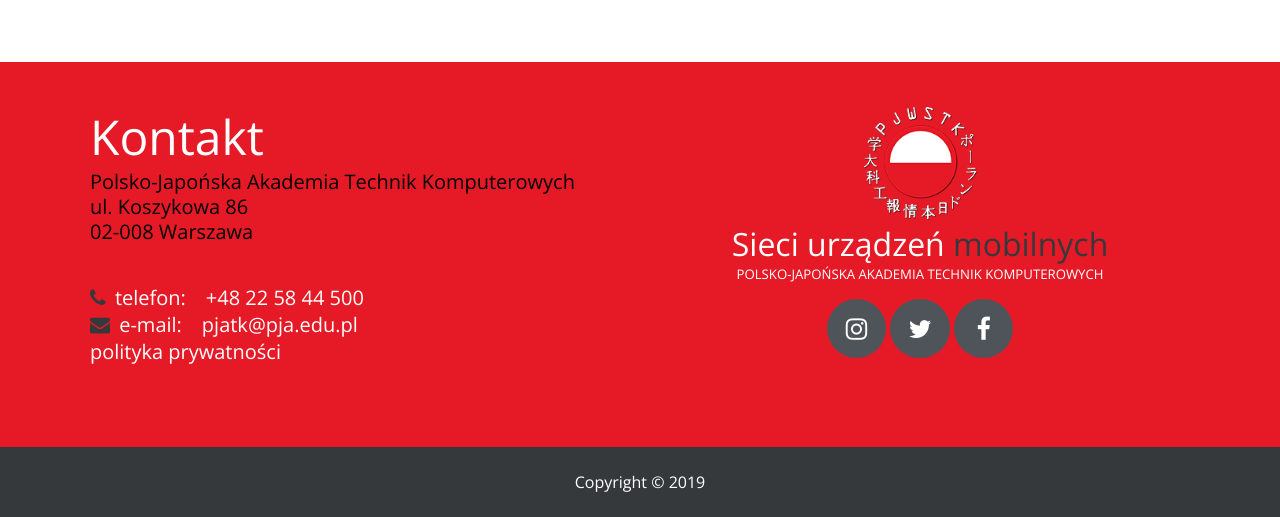
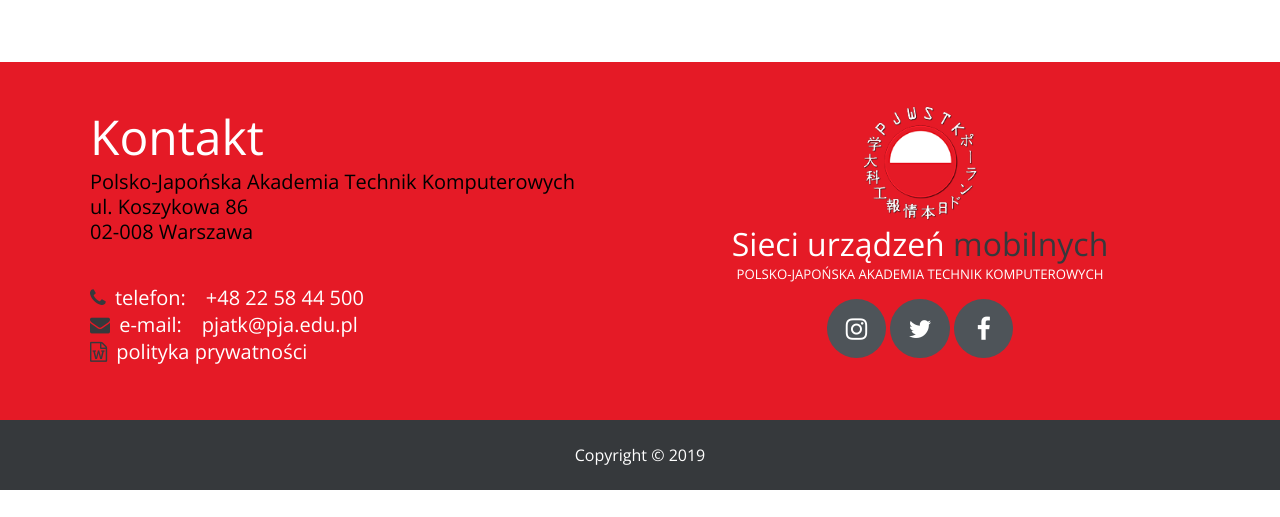
Before and after one commit to PJATK-SUM/PJATK-SUM.github.io, a Jekyll site: the page built from index.html, in a window 1280 px wide. Shown: the part 5771-6288 px from the top of the page. Built offline with Jekyll 4.4.1, drawn with Linux system fonts in a browser that asks for light colours; nearby versions of some CDN libraries; after the commit the page ends 6261 px from its top, so only the background shows below that.

```diff
--- a/_includes/homepage/contact.html
+++ b/_includes/homepage/contact.html
@@ -14,9 +14,12 @@
                     <dd>
                         <a href="mailto:pjatk@pja.edu.pl"> pjatk@pja.edu.pl</a>
                     </dd>
-                    <dd>
-                        <a href="docs/Polityka-prywatności-aplikacji-mobilnej.docx"> {{ i18n.contact.privacy }}</a>
-                    </dd>
+                    <dt>
+                        <a href="docs/Polityka-prywatności-aplikacji-mobilnej.docx">
+                            <i class="fa fa-file-word-o"></i>
+                            {{ i18n.contact.privacy }}
+                        </a>
+                    </dt>
                 </dl>
             </div>
             <div class="col-6">
```
